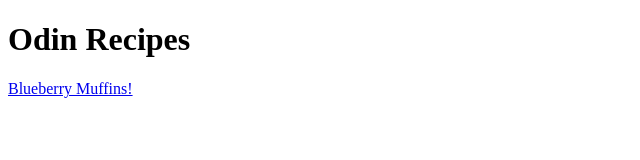
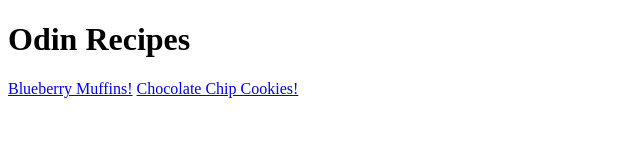
Before and after one commit to Nate7611/odin-recipes, a plain HTML site: page index.html in a window 1280 px wide. Shown: the whole page, without its empty margins (0-640 px from the left). Drawn offline with Linux system fonts and the light colour scheme.

Commit message:
added link to cookies.html

```diff
--- a/index.html
+++ b/index.html
@@ -9,5 +9,6 @@
 <body>
     <h1>Odin Recipes</h1>
     <a href="muffin.html">Blueberry Muffins!</a>
+    <a href="cookies.html">Chocolate Chip Cookies!</a>
 </body>
 </html>
```
